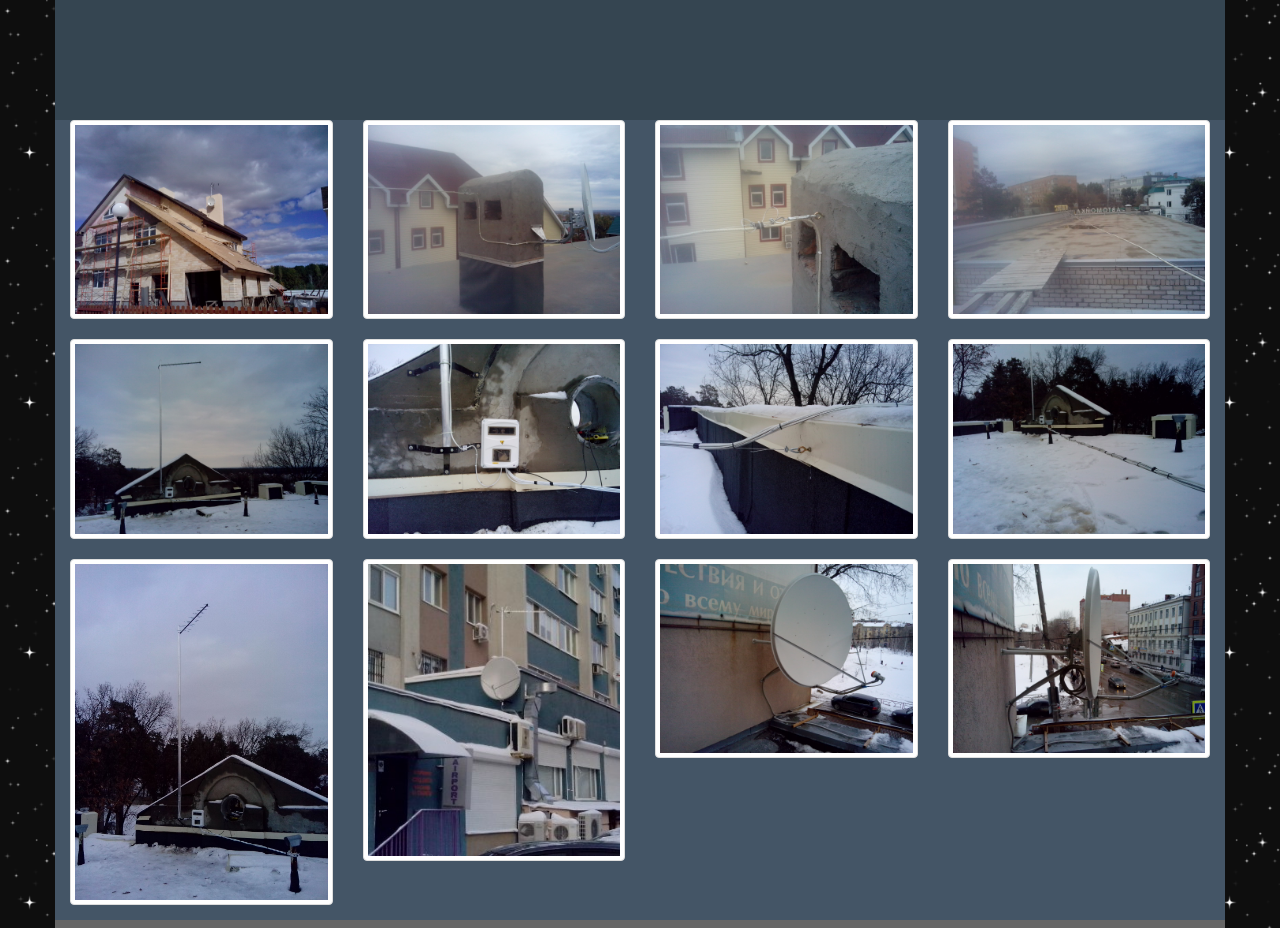
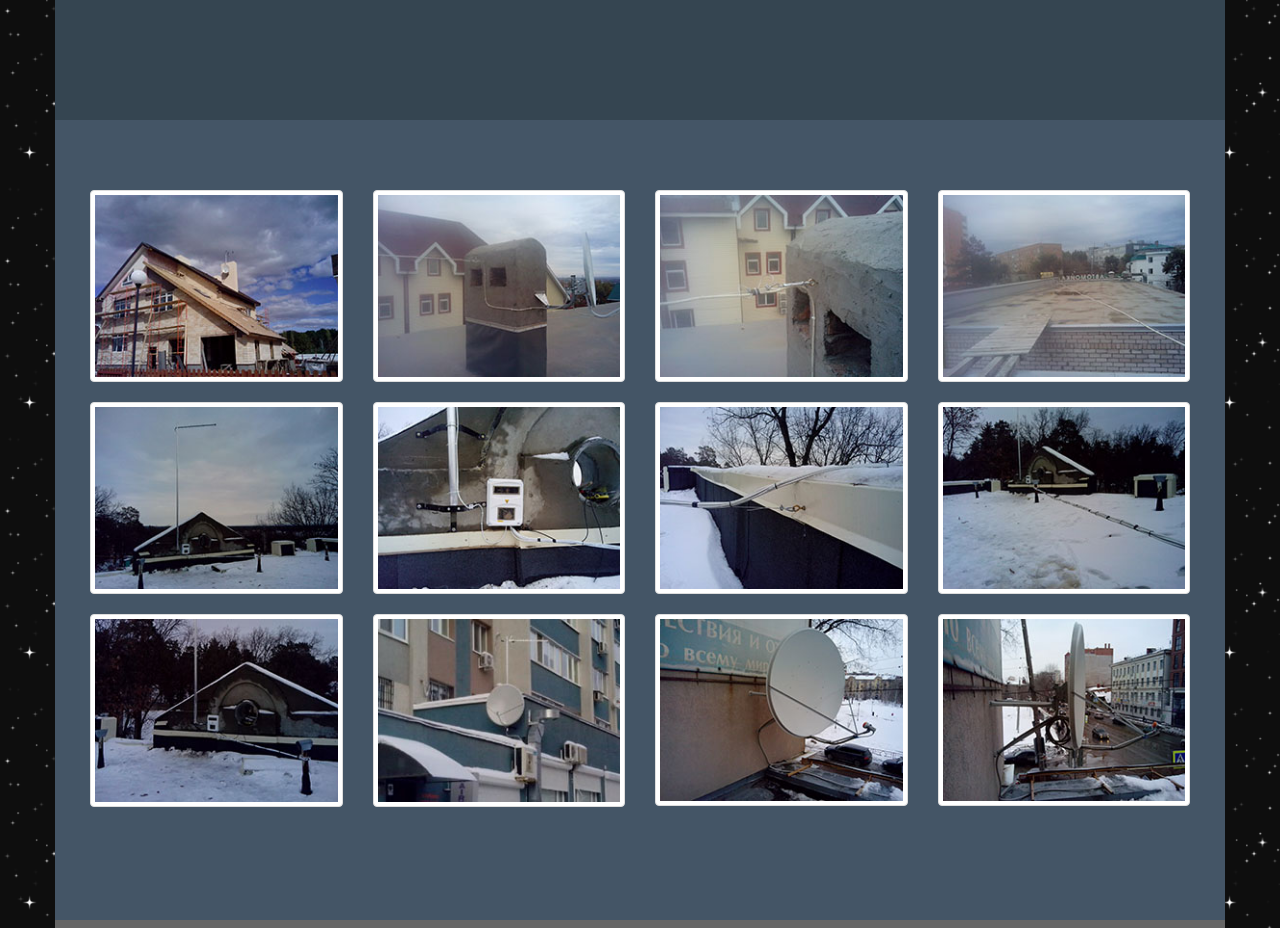
Before and after one commit to vofus/svyaz_montaj_new, a plain HTML site: page index.html in a window 1280 px wide. Shown: the part 1480-2408 px from the top of the page. Drawn offline with Linux system fonts and the light colour scheme.

Commit message:
Оформление страницы портфолио

```diff
--- a/index.html
+++ b/index.html
@@ -102,62 +102,62 @@
 
 			<div class="col-xs-4 col-sm-4 col-md-3">
 			    <a href="#" class="thumbnail" data-toggle="modal" data-target="#myModal">
-			    	<img src="img/portfolio/01.jpg"alt="exaple">
+			    	<img src="img/portfolio_thumbnails/01.jpg"alt="exaple">
 			    </a>
 			</div>
 			<div class="col-xs-4 col-sm-4 col-md-3">
 			    <a href="#" class="thumbnail" data-toggle="modal" data-target="#myModal">
-			    	<img src="img/portfolio/03.jpg"alt="exaple">
+			    	<img src="img/portfolio_thumbnails/03.jpg"alt="exaple">
 			    </a>
 			</div>
 			<div class="col-xs-4 col-sm-4 col-md-3">
 			    <a href="#" class="thumbnail" data-toggle="modal" data-target="#myModal">
-			    	<img src="img/portfolio/04.jpg"alt="exaple">
+			    	<img src="img/portfolio_thumbnails/04.jpg"alt="exaple">
 			    </a>
 			</div>
 			<div class="col-xs-4 col-sm-4 col-md-3">
 			    <a href="#" class="thumbnail" data-toggle="modal" data-target="#myModal">
-			    	<img src="img/portfolio/05.jpg"alt="exaple">
+			    	<img src="img/portfolio_thumbnails/05.jpg"alt="exaple">
 			    </a>
 			</div>
 			<div class="col-xs-4 col-sm-4 col-md-3">
 			    <a href="#" class="thumbnail" data-toggle="modal" data-target="#myModal">
-			    	<img src="img/portfolio/06.jpg"alt="exaple">
+			    	<img src="img/portfolio_thumbnails/06.jpg"alt="exaple">
 			    </a>
 			</div>
 			<div class="col-xs-4 col-sm-4 col-md-3">
 			    <a href="#" class="thumbnail" data-toggle="modal" data-target="#myModal">
-			    	<img src="img/portfolio/07.jpg"alt="exaple">
+			    	<img src="img/portfolio_thumbnails/07.jpg"alt="exaple">
 			    </a>
 			</div>
 			<div class="col-xs-4 col-sm-4 col-md-3">
 			    <a href="#" class="thumbnail" data-toggle="modal" data-target="#myModal">
-			    	<img src="img/portfolio/08.jpg"alt="exaple">
+			    	<img src="img/portfolio_thumbnails/08.jpg"alt="exaple">
 			    </a>
 			</div>
 			<div class="col-xs-4 col-sm-4 col-md-3">
 			    <a href="#" class="thumbnail" data-toggle="modal" data-target="#myModal">
-			    	<img src="img/portfolio/09.jpg"alt="exaple">
+			    	<img src="img/portfolio_thumbnails/09.jpg"alt="exaple">
 			    </a>
 			</div>
 			<div class="col-xs-4 col-sm-4 col-md-3">
 			    <a href="#" class="thumbnail" data-toggle="modal" data-target="#myModal">
-			    	<img src="img/portfolio/10.jpg"alt="exaple">
+			    	<img src="img/portfolio_thumbnails/10.jpg"alt="exaple">
 			    </a>
 			</div>
 			<div class="col-xs-4 col-sm-4 col-md-3">
 			    <a href="#" class="thumbnail" data-toggle="modal" data-target="#myModal">
-			    	<img src="img/portfolio/11.jpg"alt="exaple">
+			    	<img src="img/portfolio_thumbnails/11.jpg"alt="exaple">
 			    </a>
 			</div>
 			<div class="col-xs-4 col-sm-4 col-md-3">
 			    <a href="#" class="thumbnail" data-toggle="modal" data-target="#myModal">
-			    	<img src="img/portfolio/12.jpg"alt="exaple">
+			    	<img src="img/portfolio_thumbnails/12.jpg"alt="exaple">
 			    </a>
 			</div>
 			<div class="col-xs-4 col-sm-4 col-md-3">
 			    <a href="#" class="thumbnail" data-toggle="modal" data-target="#myModal">
-			    	<img src="img/portfolio/13.jpg"alt="exaple">
+			    	<img src="img/portfolio_thumbnails/13.jpg"alt="exaple">
 			    </a>
 			</div>
 		</div>
--- a/js/main.js
+++ b/js/main.js
@@ -62,8 +62,14 @@ $(document).ready(function() {
 
 	function openModal() {
 		var imgSrc = $(this).children("img").attr("src");
+		var reg = /img\/portfolio_thumbnails\/(\d{2})\.jpg/i;
+		var idPhotos = reg.exec(imgSrc);
+
+		imgSrc = "img/portfolio/" + idPhotos[1] + ".jpg";
 		$("div.fraim img").attr('src', imgSrc);
+
 		console.log(imgSrc);
+		console.log(idPhotos[1]);
 	};
 
 	heightDetect();
--- a/sass/main.sass
+++ b/sass/main.sass
@@ -225,5 +225,6 @@ $h: 4px
 			background-color: transparent
 #portfolio
 	background-color: #456
+	padding: 70px 20px 40px 20px
 #contacts
 	background-color: #666
--- a/sass/media.sass
+++ b/sass/media.sass
@@ -41,6 +41,8 @@
 			li
 				// padding: 0
 				font-size: 1em
+	#portfolio
+		padding: 100px 0px 0px 0px
 /* Custom, iPhone Retina */
 @media only screen and (max-width : 320px)
 	#services
```
Also changed, not shown: css/main.css, css/media.css, img/portfolio_thumbnails/01.jpg (added), img/portfolio_thumbnails/03.jpg (added), img/portfolio_thumbnails/04.jpg (added), img/portfolio_thumbnails/05.jpg (added), img/portfolio_thumbnails/06.jpg (added), img/portfolio_thumbnails/07.jpg (added), img/portfolio_thumbnails/08.jpg (added), img/portfolio_thumbnails/09.jpg (added), img/portfolio_thumbnails/10.jpg (added), img/portfolio_thumbnails/11.jpg (added), img/portfolio_thumbnails/12.jpg (added), img/portfolio_thumbnails/13.jpg (added), 2 other files.
